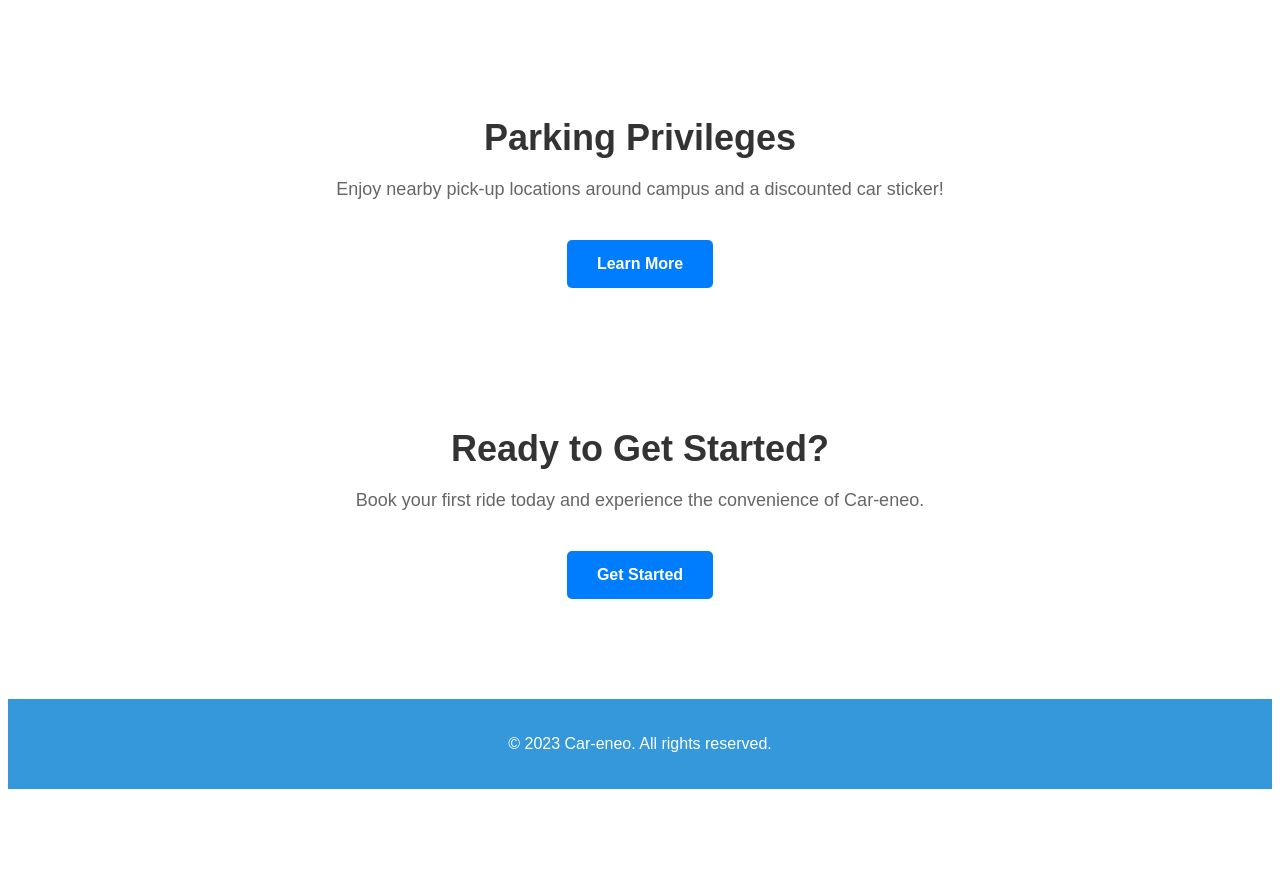
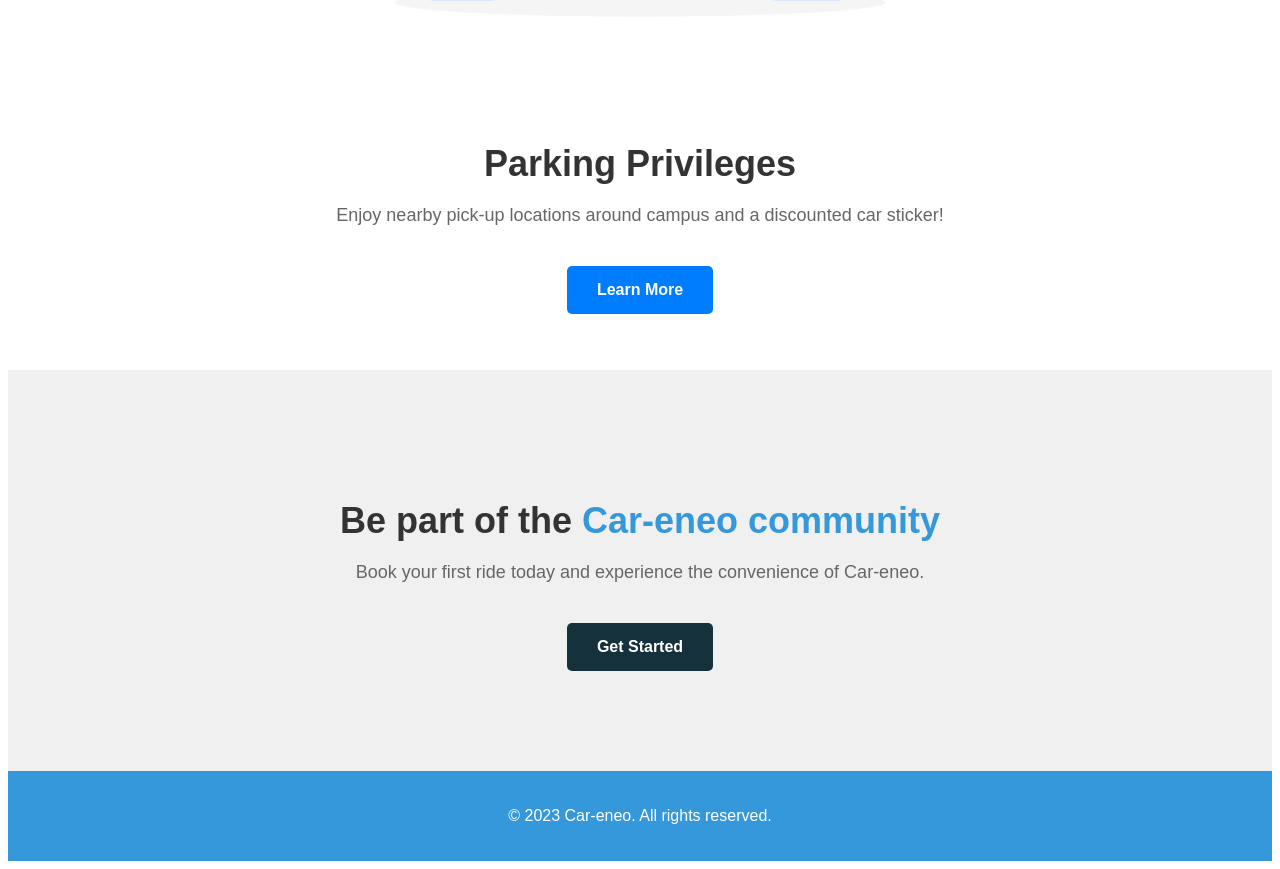
Before and after one commit to Gab-03/car-eneo, a plain HTML site: page index.html in a window 1280 px wide. Shown: the part 2404-3273 px from the top of the page. Before the commit the page ends 3201 px from the top, so only its background shows below. Drawn offline with Linux system fonts and the light colour scheme.

Commit message:
added styling

```diff
--- a/index.html
+++ b/index.html
@@ -48,6 +48,7 @@
 
     <img src="assets/carpool.jpg" alt="Car Vector" class="car-vector">
 
+
     <section class="cta1">
         <h2>Be a Carpooler!</h2>
         <p>Enjoy the the different perks of being a Car-eneo driver.</p>
@@ -55,6 +56,7 @@
     </section>
 
     <img src="assets/carpool2.jpg" alt="Car Vector" class="car-vector">
+
 
     <section class="cta1">
         <h2>Parking Privileges</h2>
@@ -64,9 +66,9 @@
 
 
     <section class="cta">
-        <h2>Ready to Get Started?</h2>
+        <h2>Be part of the <span class="car-eneo-text">Car-eneo community</span></h2>
         <p>Book your first ride today and experience the convenience of Car-eneo.</p>
-        <a href="#" class="cta-button">Get Started</a>
+        <a href="#" class="cta-button-bottom">Get Started</a>
     </section>
 
 
--- a/styles.css
+++ b/styles.css
@@ -124,12 +124,13 @@ padding: 5px 20px 5px 20px ;
 .cta {
     text-align: center;
     padding: 100px 0;
+    background-color: rgb(240, 240, 240);
 }
 
 
 .cta1 {
     text-align: center;
-    padding: 10px 0;
+    margin-bottom: 3.5rem;
 }
 
 .cta1 h2 {
@@ -165,3 +166,14 @@ footer {
     display: block; /* Remove any extra spacing around the image */
     margin: 0 auto; /* Center the image horizontally */
 }
+
+.cta-button-bottom{
+    display: inline-block;
+    padding: 15px 30px;
+    background-color:rgb(21, 49, 59); /* Blue color for the CTA button */
+    color: #fff; /* White text color for the button */
+    text-decoration: none;
+    font-weight: bold;
+    border-radius: 5px;
+    transition: background-color 0.3s;
+}
```
